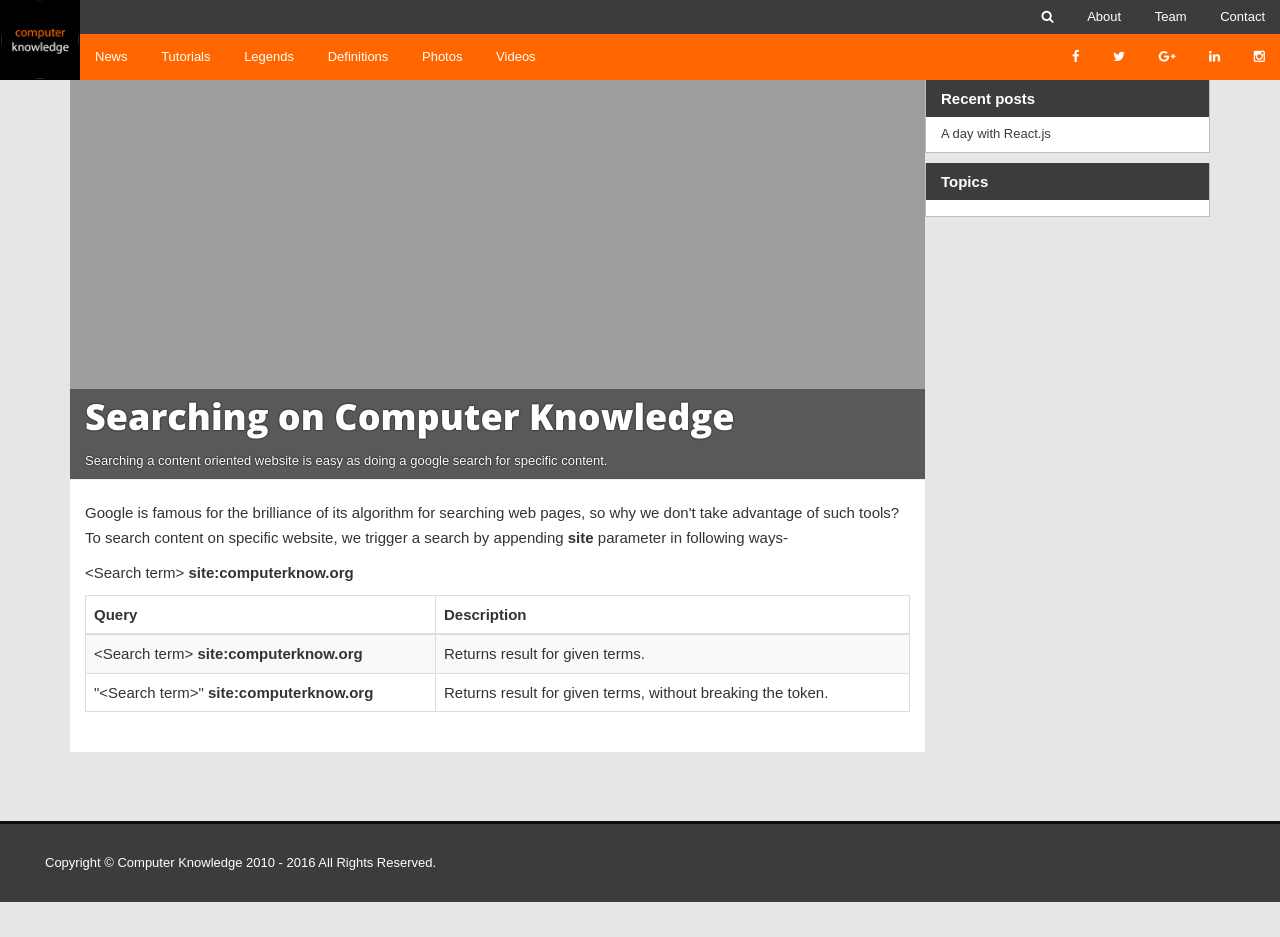
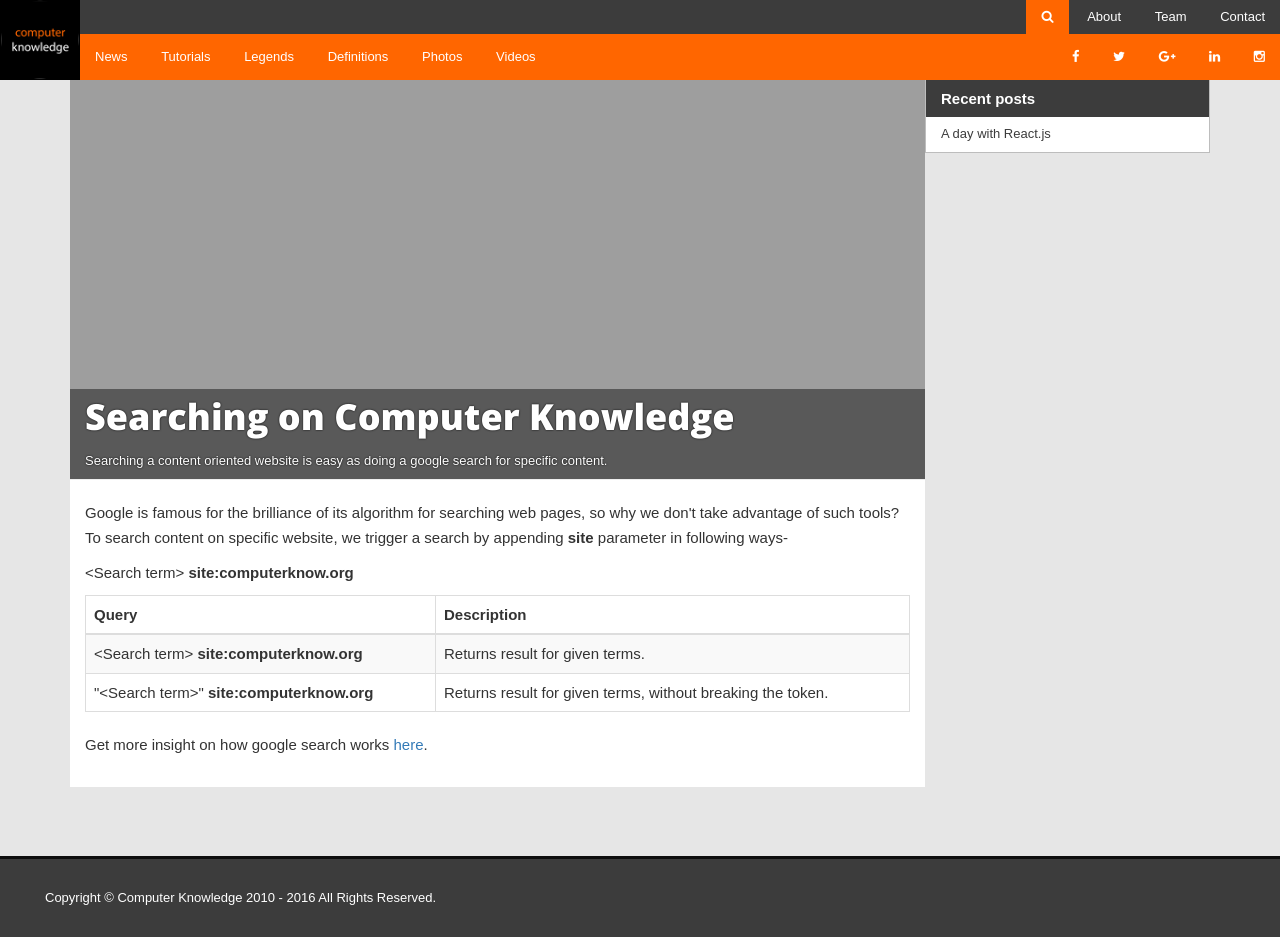
Before and after one commit to ComputerknowBot/computerknowledge.github.io, a Jekyll site: the page built from search.html, in a window 1280 px wide. Built offline with Jekyll 4.4.1, drawn with Linux system fonts in a browser that asks for light colours; some web fonts are replaced; before the commit the page ends 902 px from its top, so only the background shows below that.

Commit message:
Added subpages.

```diff
--- a/_includes/header.html
+++ b/_includes/header.html
@@ -1,13 +1,22 @@
+{% assign current = page.url | downcase | split: '/' %}
 <div class="header smooth">
 	<div class="logo-container">
 		<a href="{{ site.url }}/" class="logo smooth"></a>
 	</div>
 	<div class="nav-container top-nav clearfix smooth">
 		<ul class="nav-links pull-right">
-			<li><a href="{{ site.url }}/search"><i class="fa fa-search"></i></a></li>
-			<li><a href="{{ site.url }}/about">About</a></li>
-			<li><a href="{{ site.url }}/team">Team</a></li>
-			<li><a href="{{ site.url }}/contact">Contact</a></li>
+			<li {% if current[1] == 'search' %} class="active" {% endif %}>
+				<a href="{{ site.url }}/search"><i class="fa fa-search"></i></a>
+			</li>
+			<li {% if current[1] == 'about' %} class="active" {% endif %}>
+				<a href="{{ site.url }}/about">About</a>
+			</li>
+			<li {% if current[1] == 'team' %} class="active" {% endif %}>
+				<a href="{{ site.url }}/team">Team</a>
+			</li>
+			<li {% if current[1] == 'contact' %} class="active" {% endif %}>
+				<a href="{{ site.url }}/contact">Contact</a>
+			</li>
 		</ul>
 	</div>
 	<div class="nav-container clearfix">
@@ -19,12 +28,24 @@
 			<li><a href="#"><i class="fa fa-instagram"></i></a></li>
 		</ul>
 		<ul class="nav-links pull-left">
-			<li><a href="{{ site.url }}/news">News</a></li>
-			<li><a href="{{ site.url }}/tutorial">Tutorials</a></li>
-			<li><a href="{{ site.url }}/legends">Legends</a></li>
-			<li><a href="{{ site.url }}/definition">Definitions</a></li>
-			<li><a href="{{ site.url }}/gallery">Photos</a></li>
-			<li><a href="{{ site.url }}/videos">Videos</a></li>
+			<li {% if current[1] == 'news' %} class="active" {% endif %}>
+				<a href="{{ site.url }}/news">News</a>
+			</li>
+			<li {% if current[1] == 'tutorial' %} class="active" {% endif %}>
+				<a href="{{ site.url }}/tutorial">Tutorials</a>
+			</li>
+			<li {% if current[1] == 'legends' %} class="active" {% endif %}>
+				<a href="{{ site.url }}/legends">Legends</a>
+			</li>
+			<li {% if current[1] == 'definition' %} class="active" {% endif %}>
+				<a href="{{ site.url }}/definition">Definitions</a>
+			</li>
+			<li {% if current[1] == 'gallery' %} class="active" {% endif %}>
+				<a href="{{ site.url }}/gallery">Photos</a>
+			</li>
+			<li {% if current[1] == 'videos' %} class="active" {% endif %}>
+				<a href="{{ site.url }}/videos">Videos</a>
+			</li>
 		</ul>
 	</div>
 </div>
--- a/_layouts/post.html
+++ b/_layouts/post.html
@@ -42,16 +42,6 @@ layout: default
 					</ul>
 				</div>
 			</div>
-			<div class="section">
-				<div class="section-header">
-					Topics
-				</div>
-				<div class="section-body">
-					<ul class="topic-badges">
-						<li><a href="#"></a></li>
-					</ul>
-				</div>
-			</div>
 		</div>
 	</div>
 </div>
--- a/_sass/dash/core.scss
+++ b/_sass/dash/core.scss
@@ -57,9 +57,14 @@ div[class^="col-"] {
 						background: #3C3C3C;
 					}
 				}
+				li.active {
+					a {
+						background: #3C3C3C;
+					}
+				}
 			}
 			line-height: 30px;
-			margin-left: 80px;
+			padding-left: 80px;
 			background-color: #f60;
 		}
 		.top-nav {
@@ -69,6 +74,11 @@ div[class^="col-"] {
 
 					}
 					a:hover {
+						background: #f60;
+					}
+				}
+				li.active {
+					a {
 						background: #f60;
 					}
 				}
@@ -103,7 +113,7 @@ div[class^="col-"] {
 .fixed-header {
 	.header {
 		.nav-container {
-			margin-left: 46px;
+			padding-left: 46px;
 		}
 		.top-nav {
 			display: none;
--- a/search.html
+++ b/search.html
@@ -30,3 +30,5 @@ website, we trigger a search by appending <b>site</b> parameter in following way
 		<td>Returns result for given terms, without breaking the token.</td>
 	</tr>
 </table>
+
+<p>Get more insight on how google search works <a href="http://www.google.com/intl/en_us/insidesearch/tipstricks/all.html" target="_blank">here</a>.</p>
```
Also changed, not shown: _includes/footer.html (+8 -6 lines), definition.html (added, +8 -0 lines), gallery.html (added, +8 -0 lines), legends.html (added, +8 -0 lines), news.html (added, +8 -0 lines), tutorial.html (added, +8 -0 lines), videos.html (added, +8 -0 lines).
